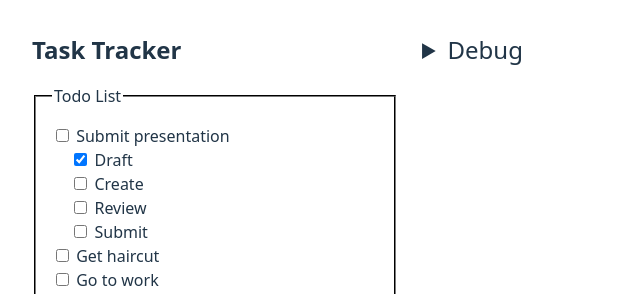
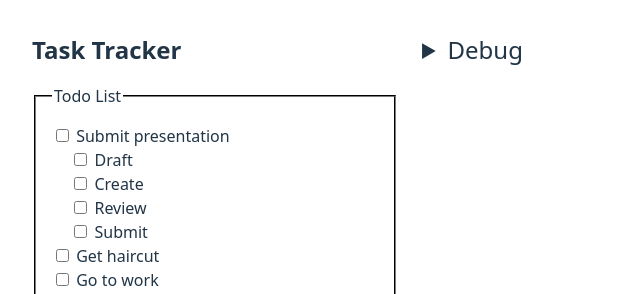
Before and after one commit to ethanchristensen01/vue-vmodel-experiments, a Vue app in the folder interview-vue/: page / in a window 1280 px wide. Shown: the top 294 px of the page, without its empty margins (0-640 px from the left). Built offline with nearby package versions, Linux system fonts and the light colour scheme.

Commit message:
Move alternative implementations into main branch for easier switching

```diff
--- /dev/null
+++ b/interview-vue/src/components/TodoListMain.vue
@@ -0,0 +1,33 @@
+<template>
+  <div v-for="task in list" :key="task.id" :class="{readonly}">
+    <label>
+      <input type="checkbox" v-model="task.completed" :disabled="readonly">
+      {{ task.title }}
+    </label>
+    <div class="subtasks" v-if="task.subtasks?.length">
+      <TodoListMain
+        v-model="task.subtasks"
+        :readonly="readonly"
+      />
+    </div>
+  </div>
+</template>
+
+<script setup lang="ts">
+import { Task } from '@/models/Task'
+
+const list = defineModel<Task[]>()
+const props = defineProps<{
+  readonly?: boolean
+}>()
+
+</script>
+
+<style scoped>
+.subtasks {
+  padding-left: 2ch;
+}
+.readonly {
+  color: rgba(from white r g b / 0.4);
+}
+</style>
--- /dev/null
+++ b/interview-vue/src/components/TodoListManual.vue
@@ -0,0 +1,53 @@
+<template>
+  <div v-for="(task, index) in modelValue" :key="task.id" :class="{readonly}">
+    <label>
+      <input type="checkbox" @change="toggleItem(index, $event)" :disabled="readonly">
+      {{ task.title }}
+    </label>
+    <div class="subtasks" v-if="task.subtasks?.length">
+      <TodoListManual
+        v-model="task.subtasks"
+        @update:model-value="updateChildren(index, $event)"
+        :readonly="readonly"
+      />
+    </div>
+  </div>
+</template>
+
+<script setup lang="ts">
+import { unref } from 'vue'
+import { Task } from '@/models/Task'
+import * as R from 'ramda'
+
+const props = defineProps<{
+  modelValue: Task[]
+  readonly?: boolean
+}>()
+
+const emit = defineEmits<{
+  (e: 'update:model-value', payload: Task[]): void
+}>()
+
+function toggleItem (index: number, event: Event) {
+  const clone = R.clone(unref(props.modelValue)) satisfies Task[]
+  const newValue = (event.currentTarget as HTMLInputElement).checked
+  clone[index]!.completed = newValue
+  emit('update:model-value', clone)
+}
+
+function updateChildren (index: number, childValue: Task[]) {
+  const clone = R.clone(unref(props.modelValue)) satisfies Task[]
+  clone[index]!.subtasks! = childValue
+  emit('update:model-value', clone)
+}
+
+</script>
+
+<style scoped>
+.subtasks {
+  padding-left: 2ch;
+}
+.readonly {
+  color: rgba(from white r g b / 0.4);
+}
+</style>
--- a/interview-vue/src/components/TodoList.vue
+++ b/interview-vue/src/components/TodoListVueUse.vue
@@ -5,7 +5,7 @@
       {{ task.title }}
     </label>
     <div class="subtasks" v-if="task.subtasks?.length">
-      <TodoList
+      <TodoListVueUse
         v-model="task.subtasks"
         :readonly="readonly"
       />
@@ -15,11 +15,26 @@
 
 <script setup lang="ts">
 import { Task } from '@/models/Task'
+import { useVModel } from '@vueuse/core'
+import * as R from 'ramda'
+import { watch } from 'vue'
 
-const list = defineModel<Task[]>()
 const props = defineProps<{
+  modelValue: Task[]
   readonly?: boolean
 }>()
+
+const emit = defineEmits<{
+  (e: 'update:modelValue', payload: Task[]): void
+}>()
+
+const list = useVModel(props, 'modelValue', emit, {
+  passive: true,
+  deep: true,
+  clone: R.clone,
+})
+
+watch(() => props.modelValue, () => list.value = R.clone(props.modelValue), { deep: true })
 
 </script>
 
--- a/interview-vue/src/views/MainPage.vue
+++ b/interview-vue/src/views/MainPage.vue
@@ -46,7 +46,7 @@
 </template>
 
 <script setup lang="ts">
-import TodoList from '@/components/TodoList.vue'
+import TodoList from '@/components/TodoListManual.vue'
 import { Task } from '@/models/Task'
 import { computed, ref, watch } from 'vue'
 
```
